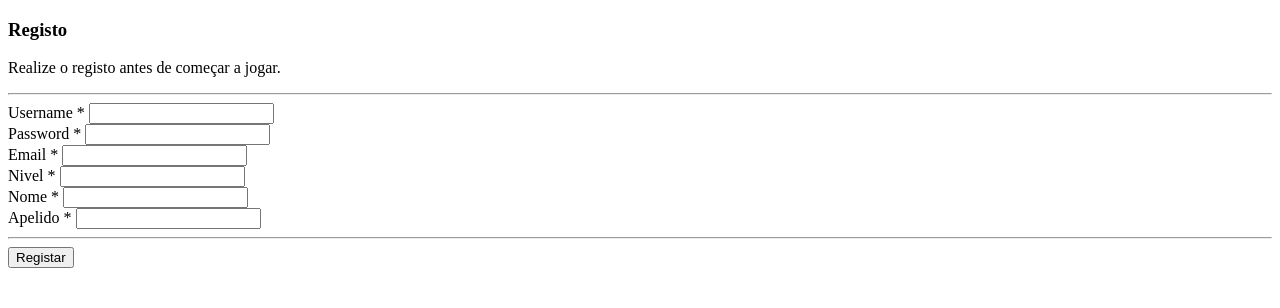
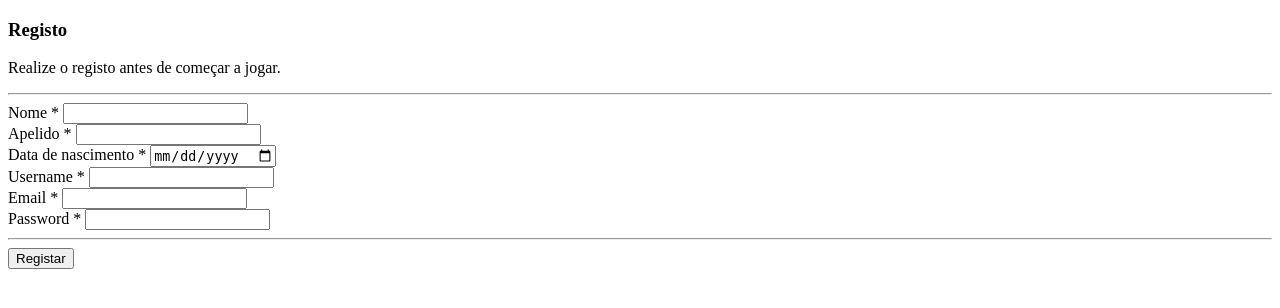
Before and after one commit to Serjux/PSI-PWS-PL1-C_2190710_2190752_2190749, a PHP site: the page made by App/webapp/view/game/registo.phtml in a window 1280 px wide. Shown: the part 112-420 px from the top of the page. Run offline with PHP 8.4, Linux system fonts and the light colour scheme; the template is opened without the code that fills it, so the values that code supplies are empty.

Commit message:
Login e registo feitos.

```diff
--- a/App/webapp/router.php
+++ b/App/webapp/router.php
@@ -21,7 +21,7 @@
 Router::get('jogo/scoreboard', 'GameController/pontuacoes');
 Router::get('jogo/registo','GameController/registo');
 
-
+Router::resource('users', 'UsersController');
 
 
 /************** End of URLEncoder Routing Rules ************************************/
--- a/App/webapp/startup/User-Config.php
+++ b/App/webapp/startup/User-Config.php
@@ -15,7 +15,7 @@
 $defaultDbConnection = array (
     'DBMS'          => 'mysql',
     'SERVER'        => 'localhost',
-    'DATABASENAME'  => 'webapp',
+    'DATABASENAME'  => 'shutthebox',
     'USER'          => 'root',
     'PASSWORD'      => ''
 );
--- a/App/webapp/startup/dev-components.php
+++ b/App/webapp/startup/dev-components.php
@@ -65,8 +65,8 @@
     $profiler = new Netpromotion\Profiler\Adapter\TracyBarAdapter();
     Debugger::getBar()->addPanel($profiler);
 
-/*
-$conn = Book::connection();
+
+$conn = User::connection();
 Use Filisko\PDOplus\PDO;
 
 $pdoconn = new PDO('mysql:host=localhost;dbname=webapp', 'root', '', array(PDO::ATTR_PERSISTENT => true));
@@ -75,7 +75,6 @@
 $db1Panel->title = "DB SQL";
 Debugger::getBar()->addPanel( $db1Panel );
 
-*/
 
 //$html5Parser = new Kdyby\Extension\Diagnostics\HtmlValidator\ValidatorPanel();
 //Debugger::getBar()->addPanel($html5Parser);
--- a/App/webapp/view/game/pontuacoes.phtml
+++ b/App/webapp/view/game/pontuacoes.phtml
@@ -1,6 +1,7 @@
 <?php use ArmoredCore\WebObjects\URL;
+use ArmoredCore\WebObjects\Layout;
 
-\ArmoredCore\WebObjects\Layout::includeLayout('header');
+Layout::includeLayout('header');
 ?>
 <h1 style="font-family: 'Bauhaus 93'">
     Top 10
@@ -76,5 +77,4 @@
     </div>
 </div>
 
-</body>
-</html>
+<?php Layout::includeLayout('footer'); ?>
--- a/App/webapp/view/game/registo.phtml
+++ b/App/webapp/view/game/registo.phtml
@@ -1,6 +1,8 @@
-<?php use ArmoredCore\WebObjects\URL;
+<?php
+use ArmoredCore\WebObjects\Layout;
+use ArmoredCore\WebObjects\URL;
 
-\ArmoredCore\WebObjects\Layout::includeLayout('header');
+Layout::includeLayout('header');
 ?>
 <div style="">
     <div class="row">
@@ -12,42 +14,44 @@
                         <p class="text-center text-muted">Realize o registo antes de começar a jogar.</p>
                         <hr>
 
-                        <form>
-                            <div class="top-margin">
-                                <label>Username <span class="text-danger">*</span></label>
-                                <input type="text" class="form-control">
-                            </div>
-                            <div class="top-margin">
-                                <label>Password <span class="text-danger">*</span></label>
-                                <input type="password" class="form-control">
-                            </div>
-                            <div class="top-margin">
-                                <label>Email <span class="text-danger">*</span></label>
-                                <input type="email" class="form-control">
+                        <form method="post" action="<?= URL::toRoute('users/registo') ?>">
+                            <div class="row">
+                                <div class="top-margin col-lg-6">
+                                    <label>Nome <span class="text-danger">*</span></label>
+                                    <input type="text" class="form-control" name="nome">
+                                </div>
+
+                                <div class="top-margin col-lg-6">
+                                    <label>Apelido <span class="text-danger">*</span></label>
+                                    <input type="text" class="form-control" name="apelido">
+                                </div>
                             </div>
 
                             <div class="top-margin">
-                                <label>Nivel <span class="text-danger">*</span></label>
-                                <input type="nivel" class="form-control">
+                                <label>Data de nascimento <span class="text-danger">*</span></label>
+                                <input type="date" class="form-control" name="datanasc">
                             </div>
 
                             <div class="top-margin">
-                                <label>Nome <span class="text-danger">*</span></label>
-                                <input type="nome" class="form-control">
+                                <label>Username <span class="text-danger">*</span></label>
+                                <input type="text" class="form-control" name="username">
                             </div>
 
                             <div class="top-margin">
-                                <label>Apelido <span class="text-danger">*</span></label>
-                                <input type="apelido" class="form-control">
+                                <label>Email <span class="text-danger">*</span></label>
+                                <input type="email" class="form-control" name="email">
                             </div>
 
+                            <div class="top-margin">
+                                <label>Password <span class="text-danger">*</span></label>
+                                <input type="password" class="form-control" name="password">
+                            </div>
 
                             <hr>
 
                             <div class="row">
-
-                                <div class="col-lg-1 text-right">
-                                    <button class="btn btn-action" type="submit">Registar</button>
+                                <div class="col-lg-1 text-center">
+                                    <button class="btn btn-primary" type="submit">Registar</button>
                                 </div>
                             </div>
                         </form>
@@ -57,5 +61,4 @@
         </article>
     </div>
 </div>
-</body>
-</html>
+<?php Layout::includeLayout('footer'); ?>
--- a/App/webapp/view/game/tabuleiro.phtml
+++ b/App/webapp/view/game/tabuleiro.phtml
@@ -61,5 +61,4 @@
     </div>
 </div>
 
-</body>
-</html>
+<?php Layout::includeLayout('footer'); ?>
--- /dev/null
+++ b/App/webapp/view/layout/footer.phtml
@@ -0,0 +1,3 @@
+<?= ArmoredCore\Facades\AssetBundler::js() ?>
+</body>
+</html>
--- a/App/webapp/view/layout/header.phtml
+++ b/App/webapp/view/layout/header.phtml
@@ -2,6 +2,7 @@
 use ArmoredCore\WebObjects\Asset;
 use ArmoredCore\Facades\AssetBundler;
 use ArmoredCore\WebObjects\URL;
+use ArmoredCore\WebObjects\Session;
 ?>
 <!doctype html>
 <html lang="pt">
@@ -33,8 +34,18 @@
         </ul>
 
         <ul class="nav navbar-nav navbar-right">
+            <?php if(Session::has('user')) { $user = Session::get('user'); ?>
+            <li class="dropdown">
+                <a class="dropdown-toggle" data-toggle="dropdown" href="#" role="button"><?= $user->username ?>
+                <span class="caret"></span></a>
+                <ul class="dropdown-menu">
+                    <li><a href="#">Ver Perfil</a></li>
+                    <li><a href="<?= URL::toRoute('users/logout') ?>">Logout</a></li>
+                </ul>
+            </li>
+            <?php } else { ?>
             <li><a href="<?= URL::toRoute('jogo/login') ?>"">Login</a></li>
-            </li>
+            <?php } ?>
         </ul>
     </div>
 </nav>
--- a/App/wlstudio/router.php
+++ b/App/wlstudio/router.php
@@ -19,8 +19,6 @@
 
 Router::get('plano/index','PlanoController/index');
 Router::post('plano/show','PlanoController/show');
-
-
 
 
 Router::get('home/start','HomeController/start');
```
Also changed, not shown: App/webapp/controller/UsersController.php (added, +41 -0 lines), App/webapp/model/User.php (added, +13 -0 lines), App/webapp/view/game/index.phtml (+4 -7 lines), App/webapp/view/game/login.phtml (+4 -6 lines).
